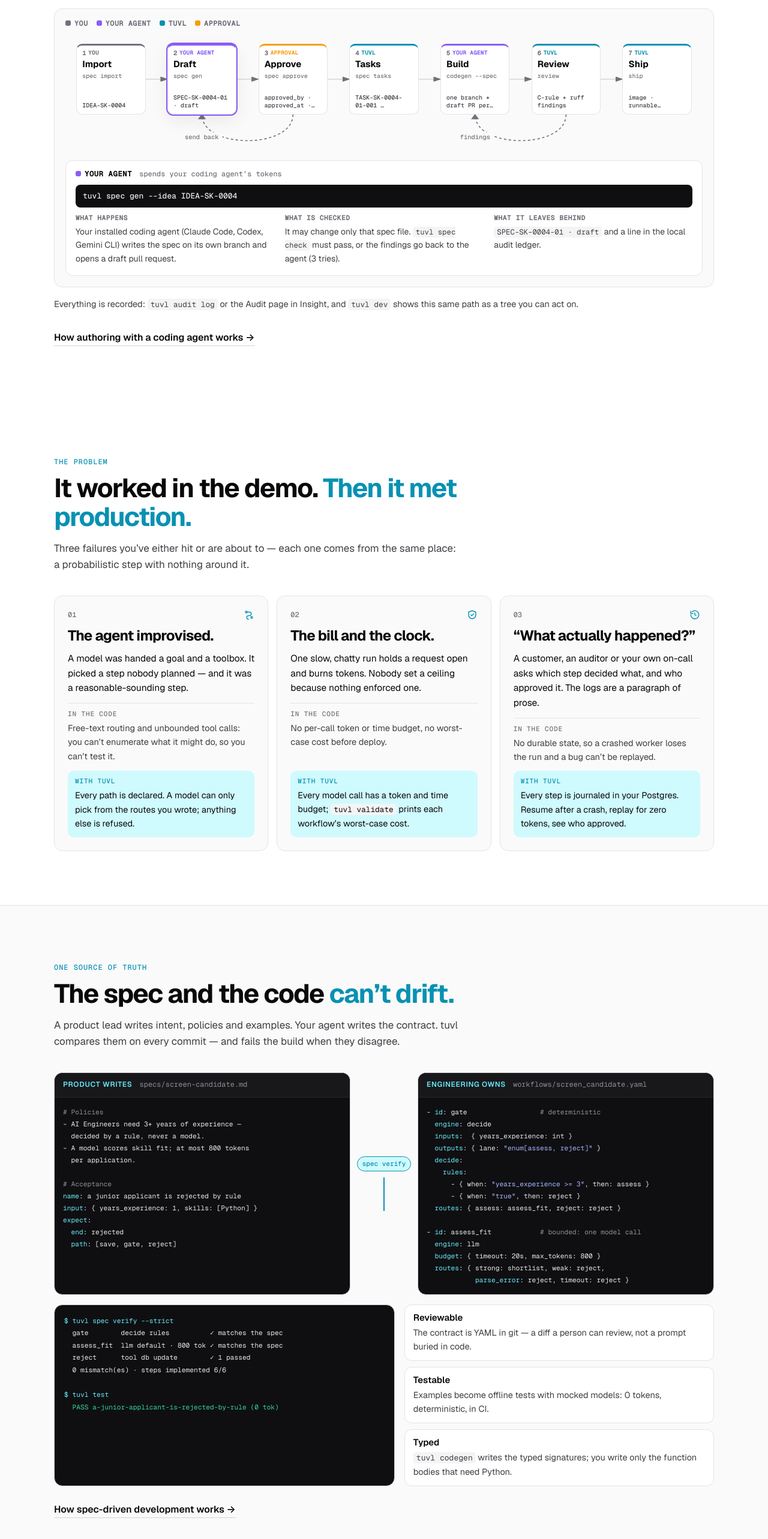
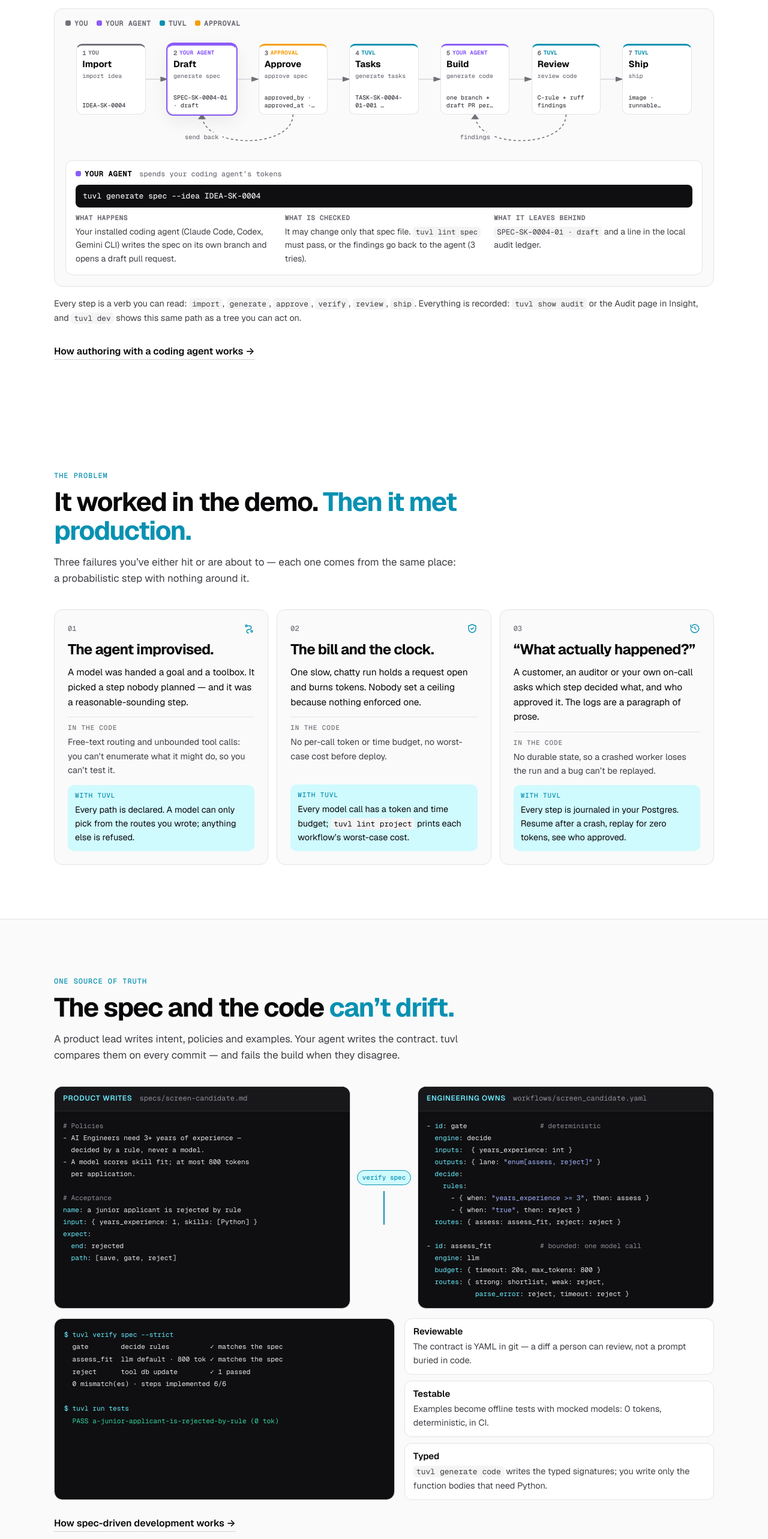
Before and after one commit to tuvl-io/public, a React (Vite) app: page / in a window 1280 px wide. Shown: the part 1560-4126 px from the top of the page at 60% size. Built offline with nearby package versions, Linux system fonts and the light colour scheme.

Commit message:
Portal: commands use the verb-first names

```diff
--- a/src/components/Agents.jsx
+++ b/src/components/Agents.jsx
@@ -4,8 +4,8 @@
 
 const POINTS = [
   { icon: 'spec', title: 'Specs drive the work', body: 'Task status is derived from the project — an agent can’t mark its own work done.' },
-  { icon: 'terminal', title: 'Ask tuvl, don’t guess', body: 'Every command speaks --json, and tuvl mcp gives Claude Code, Cursor and Codex the same tools. 14 skills ship with every project.' },
-  { icon: 'code', title: 'Only the body is Python', body: 'tuvl codegen writes the typed signatures; tools, rules, models and people are a few lines of YAML.' },
+  { icon: 'terminal', title: 'Ask tuvl, don’t guess', body: 'Every command speaks --json, and tuvl serve mcp gives Claude Code, Cursor and Codex the same tools. 14 skills ship with every project.' },
+  { icon: 'code', title: 'Only the body is Python', body: 'tuvl generate code writes the typed signatures; tools, rules, models and people are a few lines of YAML.' },
   { icon: 'eye', title: 'Insight shows everything', body: 'A canvas over the same YAML, every run step by step, breakpoints, approvals and an AI-assisted code editor.' },
 ];
 
--- a/src/components/Alignment.jsx
+++ b/src/components/Alignment.jsx
@@ -33,13 +33,13 @@
   routes: { strong: shortlist, weak: reject,
             parse_error: reject, timeout: reject }`;
 
-const CHECK = `$ tuvl spec verify --strict
+const CHECK = `$ tuvl verify spec --strict
   gate        decide rules          ✓ matches the spec
   assess_fit  llm default · 800 tok ✓ matches the spec
   reject      tool db update        ✓ 1 passed
   0 mismatch(es) · steps implemented 6/6
 
-$ tuvl test
+$ tuvl run tests
   PASS a-junior-applicant-is-rejected-by-rule (0 tok)`;
 
 export default function Alignment() {
@@ -66,7 +66,7 @@
             <pre><code>{highlight(SPEC, 'yaml')}</code></pre>
           </div>
           <div className="align-mid" aria-hidden="true">
-            <span className="align-badge">spec verify</span>
+            <span className="align-badge">verify spec</span>
             <span className="align-arrow" />
           </div>
           <div className="align-col">
@@ -80,7 +80,7 @@
           <ul>
             <li><b>{t('Reviewable', 'Readable')}</b>{rich(t('The contract is YAML in git — a diff a person can review, not a prompt buried in code.', 'Policies and acceptance examples are prose and examples you wrote, not tickets paraphrased by an engineer.'))}</li>
             <li><b>{t('Testable', 'Verifiable')}</b>{rich(t('Examples become offline tests with mocked models: 0 tokens, deterministic, in CI.', 'Each example becomes a test that must pass before a task counts as done. Status is derived, never self-reported.'))}</li>
-            <li><b>{t('Typed', 'Auditable')}</b>{rich(t('`tuvl codegen` writes the typed signatures; you write only the function bodies that need Python.', 'Every run is journaled, with who approved what — answerable without reading logs.'))}</li>
+            <li><b>{t('Typed', 'Auditable')}</b>{rich(t('`tuvl generate code` writes the typed signatures; you write only the function bodies that need Python.', 'Every run is journaled, with who approved what — answerable without reading logs.'))}</li>
           </ul>
         </div>
         <a className="more" href={docs('/internals/spec-driven/')}>How spec-driven development works →</a>
--- a/src/components/Faq.jsx
+++ b/src/components/Faq.jsx
@@ -9,8 +9,8 @@
   { q: 'Where does my data live?', a: 'In your PostgreSQL: your models, the runs and the journal. tuvl is open source (Apache 2.0) and self-hosted; secure fields never reach a model.' },
   { q: 'How heavy is it to run?', a: 'A bare install is about 65 MB of Python packages, down from 320 MB in 2.0.0b4. Optional features such as MCP, Redis and vector search are extras, and `tuvl ship` installs only the ones your project uses into the image.' },
   { q: 'Is there a hosted version?', a: 'A hosted, managed tuvl engine that runs your backend services is planned, with `tuvl deploy` as the command for it. It isn’t available yet. Today you run tuvl yourself: `tuvl ship` builds an image and a Helm chart.' },
-  { q: 'Do I have to write Python?', a: 'Only for function bodies that need it. Tools, rules, models and human approvals are a few lines of YAML, and `tuvl codegen` writes the typed signatures.' },
-  { q: 'Can I list my application?', a: 'Yes. `tuvl init` gives every project an id and a `.tuvl/project.yaml`; `tuvl project register` (or Register in Insight) lists it in the open catalogue at hub.tuvl.io. You see the exact payload first, your email stays private unless you opt in, and only the GitHub account that registered it can update it.' },
+  { q: 'Do I have to write Python?', a: 'Only for function bodies that need it. Tools, rules, models and human approvals are a few lines of YAML, and `tuvl generate code` writes the typed signatures.' },
+  { q: 'Can I list my application?', a: 'Yes. `tuvl init` gives every project an id and a `.tuvl/project.yaml`; `tuvl register project` (or Register in Insight) lists it in the open catalogue at hub.tuvl.io. You see the exact payload first, your email stays private unless you opt in, and only the GitHub account that registered it can update it.' },
   { q: 'Is it ready?', a: 'tuvl 2.0.0 is released on 20 October 2026. The public beta, 2.0.0b5, is on PyPI today, with seven runnable examples.' },
 ];
 
--- a/src/components/Journey.jsx
+++ b/src/components/Journey.jsx
@@ -4,8 +4,8 @@
 
 const STEPS = [
   { when: 'Minute 5', cmd: 'tuvl init my-app --sample && tuvl dev', dev: 'A working project with a spec, a typed workflow, tests and the Insight canvas.', pm: 'Open Insight and watch a real workflow, its runs and its spec status — before anyone writes code.' },
-  { when: 'Day 1', cmd: 'your coding agent writes the contract', dev: 'Claude Code, Cursor or Codex use `tuvl mcp` and 14 shipped skills. You review a YAML diff.', pm: 'Your spec goes in; the task board fills from the build. You see progress that’s derived, not reported.' },
-  { when: 'Week 1', cmd: 'tuvl validate --strict && tuvl test', dev: '36 checks, offline tests with mocked models, worst-case token cost per workflow.', pm: 'Acceptance examples pass or they don’t. Risky paths need a named approver.' },
+  { when: 'Day 1', cmd: 'your coding agent writes the contract', dev: 'Claude Code, Cursor or Codex use `tuvl serve mcp` and 14 shipped skills. You review a YAML diff.', pm: 'Your spec goes in; the task board fills from the build. You see progress that’s derived, not reported.' },
+  { when: 'Week 1', cmd: 'tuvl lint project --strict && tuvl run tests', dev: '36 checks, offline tests with mocked models, worst-case token cost per workflow.', pm: 'Acceptance examples pass or they don’t. Risky paths need a named approver.' },
   { when: 'Production', cmd: 'tuvl ship --push', dev: 'An image and a Helm chart carrying only the features your project uses; production mode, closed by default, JSON logs, telemetry on.', pm: 'Same behaviour as staging, with a journal for every run and an owner for every approval.' },
 ];
 
--- a/src/components/Pipeline.jsx
+++ b/src/components/Pipeline.jsx
@@ -13,32 +13,32 @@
 
 const NODES = [
   {
-    id: 'import', short: 'spec import', title: 'Import', kind: 'you', cmd: 'tuvl spec import brief.pdf', out: 'IDEA-SK-0004',
+    id: 'import', short: 'import idea', title: 'Import', kind: 'you', cmd: 'tuvl import idea brief.pdf', out: 'IDEA-SK-0004',
     does: 'Copies the brief (Markdown, PDF or Word) into `idea/` as a numbered, immutable record and extracts its text.',
     checked: 'File hashes. Secrets, hidden files and links are skipped. An edited idea is flagged later (S021).',
   },
   {
-    id: 'draft', short: 'spec gen', title: 'Draft', kind: 'agent', cmd: 'tuvl spec gen --idea IDEA-SK-0004', out: 'SPEC-SK-0004-01 · draft',
+    id: 'draft', short: 'generate spec', title: 'Draft', kind: 'agent', cmd: 'tuvl generate spec --idea IDEA-SK-0004', out: 'SPEC-SK-0004-01 · draft',
     does: 'Your installed coding agent (Claude Code, Codex, Gemini CLI) writes the spec on its own branch and opens a draft pull request.',
-    checked: 'It may change only that spec file. `tuvl spec check` must pass, or the findings go back to the agent (3 tries).',
+    checked: 'It may change only that spec file. `tuvl lint spec` must pass, or the findings go back to the agent (3 tries).',
   },
   {
-    id: 'approve', short: 'spec approve', title: 'Approve', kind: 'human', cmd: 'tuvl spec approve SPEC-SK-0004-01', out: 'approved_by · approved_at · hash',
+    id: 'approve', short: 'approve spec', title: 'Approve', kind: 'human', cmd: 'tuvl approve spec SPEC-SK-0004-01', out: 'approved_by · approved_at · hash',
     does: 'A person reads the spec and approves it. Who, when and a hash of the body go into the spec itself.',
     checked: 'An agent cannot approve its own draft. Edit the body later and the approval is stale (S017): it is a draft again.',
   },
   {
-    id: 'tasks', short: 'spec tasks', title: 'Tasks', kind: 'tuvl', cmd: 'tuvl spec tasks SPEC-SK-0004-01', out: 'TASK-SK-0004-01-001 …',
+    id: 'tasks', short: 'generate tasks', title: 'Tasks', kind: 'tuvl', cmd: 'tuvl generate tasks SPEC-SK-0004-01', out: 'TASK-SK-0004-01-001 …',
     does: 'Derives the task list from the approved spec: one task per new model, step and example, a manual task for each external system.',
     checked: 'No model is involved. Re-running keeps ids and marks removed work obsolete.',
   },
   {
-    id: 'build', short: 'codegen --spec', title: 'Build', kind: 'agent', cmd: 'tuvl codegen --spec SPEC-SK-0004-01 --all', out: 'one branch + draft PR per task',
+    id: 'build', short: 'generate code', title: 'Build', kind: 'agent', cmd: 'tuvl generate code --spec SPEC-SK-0004-01 --all', out: 'one branch + draft PR per task',
     does: 'tuvl first writes what needs no tokens: models from the spec’s data, and workflow skeletons of `pending` steps. Then your agent implements each task on its own stacked branch.',
-    checked: 'The step must be implemented, `validate` and `spec verify` must agree, and the Python must pass review. Out-of-scope edits are reverted. Pull requests are never merged for you.',
+    checked: 'The step must be implemented, `lint project` and `verify spec` must agree, and the Python must pass review. Out-of-scope edits are reverted. Pull requests are never merged for you.',
   },
   {
-    id: 'review', short: 'review', title: 'Review', kind: 'tuvl', cmd: 'tuvl review', out: 'C-rule + ruff findings',
+    id: 'review', short: 'review code', title: 'Review', kind: 'tuvl', cmd: 'tuvl review code', out: 'C-rule + ruff findings',
     does: 'Checks the Python of every code agent against the rules (no shell, no raw SQL, no swallowed errors…), free. `--agent` asks an agent for a second opinion.',
     checked: 'Errors fail the build; the agent’s opinion is advisory unless you make it blocking.',
   },
@@ -127,8 +127,9 @@
         </div>
 
         <p className="pipe-foot rv">
-          Everything is recorded: <code>tuvl audit log</code> or the Audit page in Insight, and <code>tuvl dev</code> shows
-          this same path as a tree you can act on.
+          Every step is a verb you can read: <code>import</code>, <code>generate</code>, <code>approve</code>,{' '}
+          <code>verify</code>, <code>review</code>, <code>ship</code>. Everything is recorded: <code>tuvl show audit</code> or
+          the Audit page in Insight, and <code>tuvl dev</code> shows this same path as a tree you can act on.
         </p>
         <a className="more" href={docs('/internals/authoring')}>How authoring with a coding agent works →</a>
       </div>
--- a/src/components/Problem.jsx
+++ b/src/components/Problem.jsx
@@ -17,7 +17,7 @@
     story: 'One slow, chatty run holds a request open and burns tokens. Nobody set a ceiling because nothing enforced one.',
     dev: 'No per-call token or time budget, no worst-case cost before deploy.',
     pm: 'Cost per request is a guess, so margins and SLAs are too.',
-    fix: 'Every model call has a token and time budget; `tuvl validate` prints each workflow’s worst-case cost.',
+    fix: 'Every model call has a token and time budget; `tuvl lint project` prints each workflow’s worst-case cost.',
   },
   {
     icon: 'rewind', n: '03',
--- a/src/data/demo.js
+++ b/src/data/demo.js
@@ -61,12 +61,12 @@
                 timeout: reject, budget_exceeded: reject, error: END.failed }
     # shortlist / reject → update the record (tool · db.update)`;
 
-export const CHECK = `$ tuvl validate --strict
+export const CHECK = `$ tuvl lint project --strict
   screen_candidate  5 agents · 4 deterministic · 1 bounded · worst-case 800 tok
   WARN [V015] 'save' has a write effect and later steps (gate) can fail —
               declare 'compensate' so a failed run can undo it
 
-$ tuvl codegen && tuvl test
+$ tuvl generate code && tuvl run tests
   + tests/screen_candidate/a-strong-applicant-is-shortlisted.yaml
   PASS a-strong-applicant-is-shortlisted (screen_candidate → END.default, 0 tok)
 
--- a/src/data/version.js
+++ b/src/data/version.js
@@ -7,7 +7,7 @@
 export const isReleased = (now = Date.now()) => now >= Date.parse(RELEASE_AT);
 
 /**
- * The install command for today. `tuvl[standard]` is the toolchain (init, spec, codegen, review, dev with Insight and
+ * The install command for today. `tuvl[standard]` is the toolchain (init, generate, verify, review, dev with Insight and
  * the terminal UI); the bare `tuvl` is only the production server. uv takes a pre-release pulled in by an extra only
  * with --prerelease allow.
  */
```
